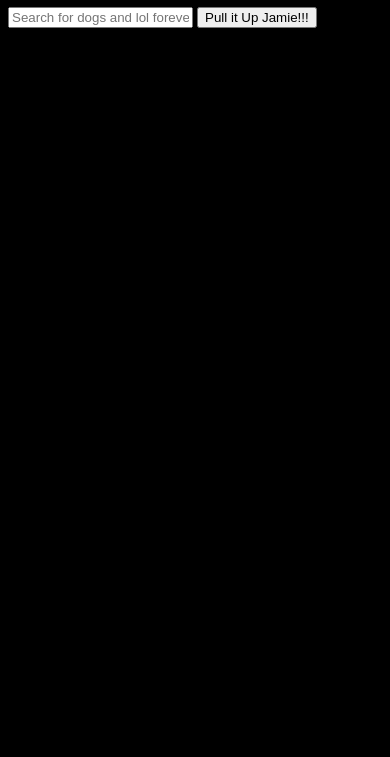
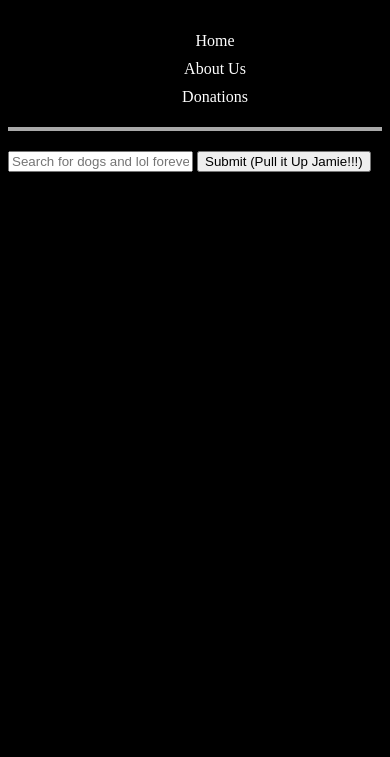
Before and after one commit to IscarjoCode/Gyphy_Project, a plain HTML site: page index.html in a window 390 px wide. Shown: the part 87-844 px from the top of the page. Drawn offline with nearby package versions, Linux system fonts and the light colour scheme.

Commit message:
Finished  nav Bar

```diff
--- a/SCSS/styles.scss
+++ b/SCSS/styles.scss
@@ -1,11 +1,65 @@
 Body{
     background-color: black;
     color: white;
+}
+li{
     list-style: none;
+    text-decoration: none;
+    // padding: 20px;
 }
+
+a{
+    text-decoration: none;
+    color: white;
+}
+
 
 .nav-contain{
     display: flex;
     flex-direction: row;
     justify-content: space-between;
+    border-bottom: 4px solid darkgrey;
+    margin-bottom: 20px;
+
+    h1:hover{
+        font-size: 2em;
+    }
 }
+
+.nav-contain-2{
+    display: flex;
+    flex-direction: row;
+    justify-content: space-between;
+
+
+   li{
+        padding: 20px;
+    }
+
+    li:hover{
+        font-size: 1.2em;
+        color: darkgrey;
+    }
+
+}
+
+
+@media screen and (max-width: 500px){
+    .nav-contain-2{
+     flex-direction: column;
+   }
+   .nav-contain-2 li{
+    padding: 5px;
+    text-align: center;
+
+   }
+   .nav-contain{
+       flex-direction: column;
+   }
+   .nav-contain h1{
+        text-align: center;
+        font-size: 2em;
+   }
+
+
+}
--- a/index.html
+++ b/index.html
@@ -13,7 +13,7 @@
         <h1 class="logo">
             Iscar's Gyphy Search
         </h1>
-        <ul>
+        <ul class="nav-contain-2">
             <li><a href="index.html">Home</a></li>
             <li><a href="#">About Us</a></li>
             <li><a href="#">Donations</a></li>
@@ -23,7 +23,7 @@
     <div class="container">
         <form id="search-form">
             <input id="search-input" type="text" placeholder="Search for dogs and lol forever" >
-            <button type="submit"> Pull it Up Jamie!!!</button>
+            <button type="submit"> Submit (Pull it Up Jamie!!!) </button>
         </form>
     </div>
 
```
Also changed, not shown: css/styles.css, 1 other file.
